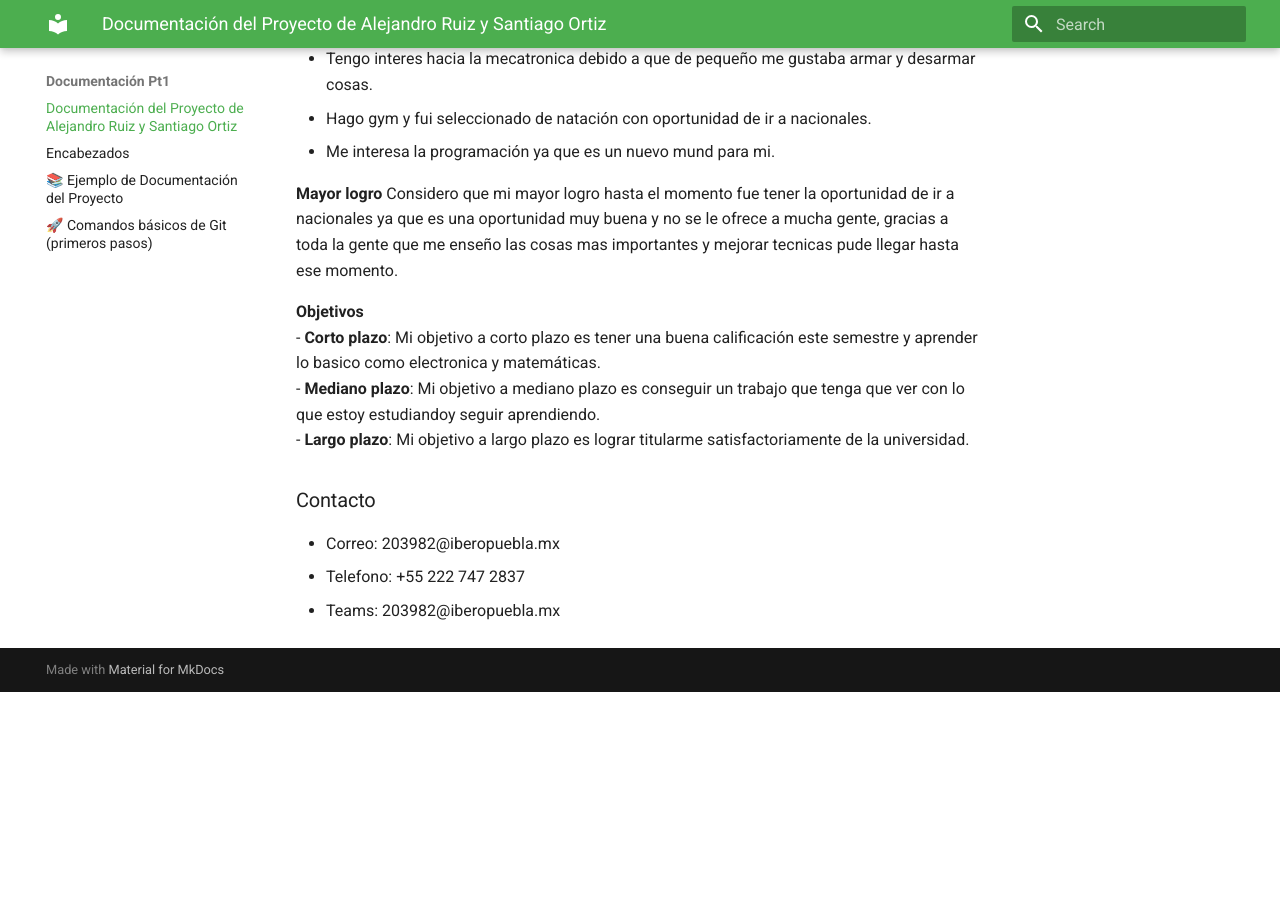
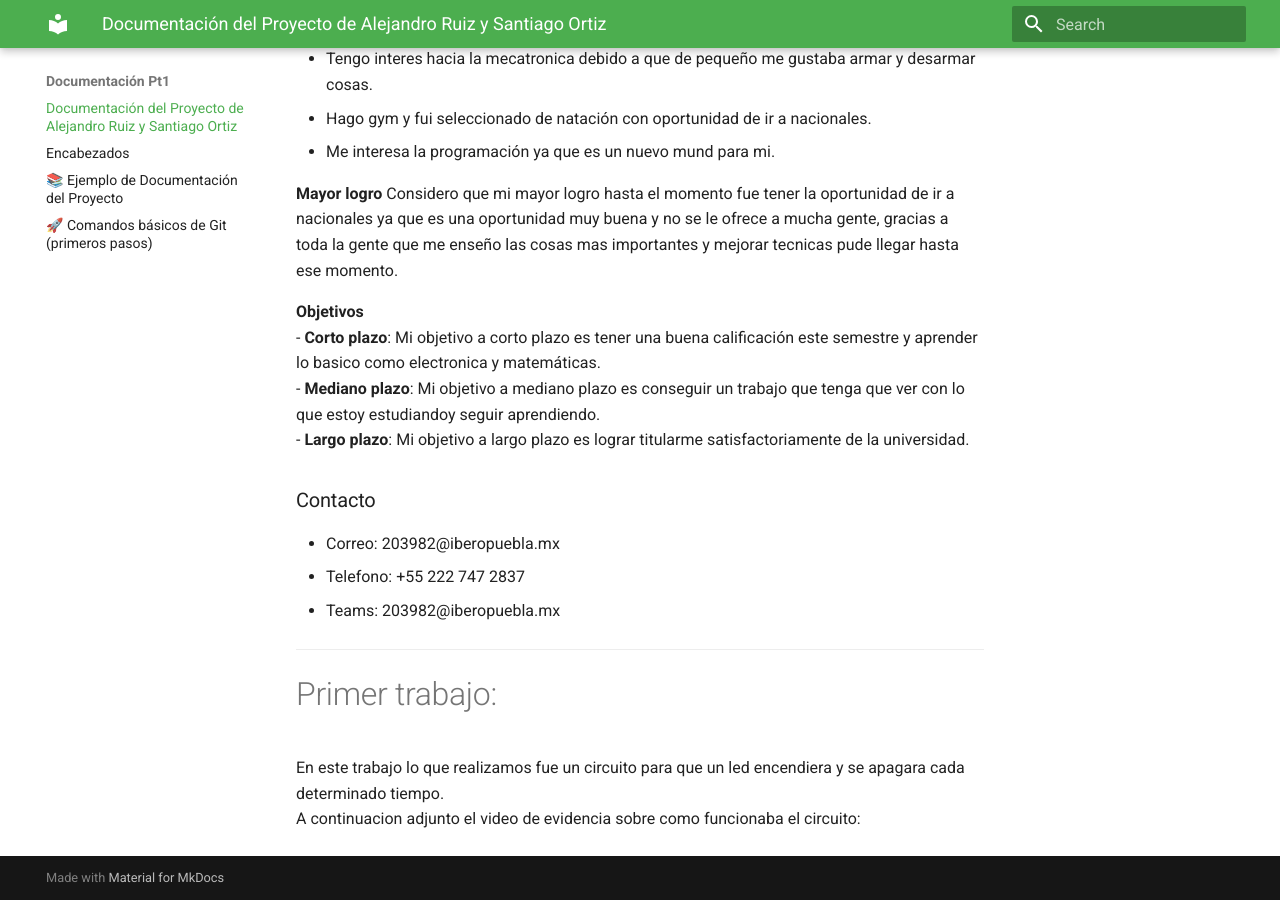
Before and after one commit to Peppa833/Mecatronica, an MkDocs documentation site: the page built from docs/index.md, in a window 1280 px wide and 900 px high, scrolled down 2563 px. Built offline with MkDocs 1.6.1 and Material for MkDocs 9.7.7, drawn with Linux system fonts in a browser that asks for light colours; before the commit the page ends 3255 px from its top, so only the background shows below that.

Commit message:
Primer Trabajo explicacion

```diff
--- a/docs/index.md
+++ b/docs/index.md
@@ -65,3 +65,8 @@ Considero que mi mayor logro hasta el momento fue tener la oportunidad de ir a n
 - Correo: 203982@iberopuebla.mx
 - Telefono: +55 222 747 2837
 - Teams: 203982@iberopuebla.mx
+
+---
+#Primer trabajo:
+En este trabajo lo que realizamos fue un circuito para que un led encendiera y se apagara cada determinado tiempo.
+A continuacion adjunto el video de evidencia sobre como funcionaba el circuito:
```
